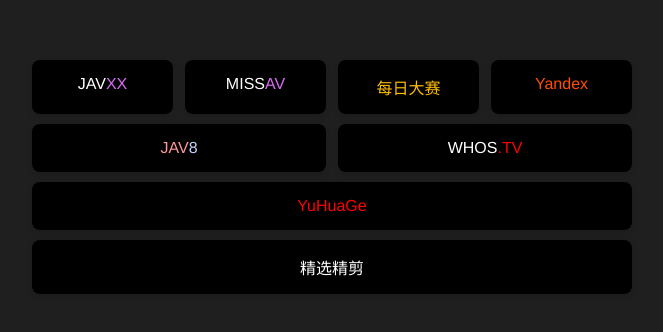
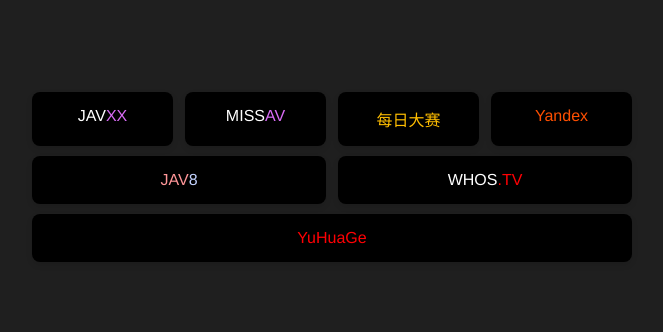
Before and after one commit to umhome/index, a plain HTML site: page index.html in a window 1280 px wide. Shown: the part 218-550 px from the top of the page, without its empty margins (308-971 px from the left). Drawn offline with Linux system fonts and the light colour scheme.

Commit message:
Update index.html

```diff
--- a/index.html
+++ b/index.html
@@ -70,9 +70,6 @@
 		<div class="link-box1">
 			 <a href="https://www.iyuhuage.fun" target="_blank"><span style="color: #FF0004;">YuHuaGe</span></a>
 		</div>
-		<div class="link-box1">
-			 <a href="file:///F:/VIDEO.html" target="_blank"><span style="color: #FFFFFF;">精选精剪</span></a>
-		</div>
 	</div>
 </body>
 </html>
```
